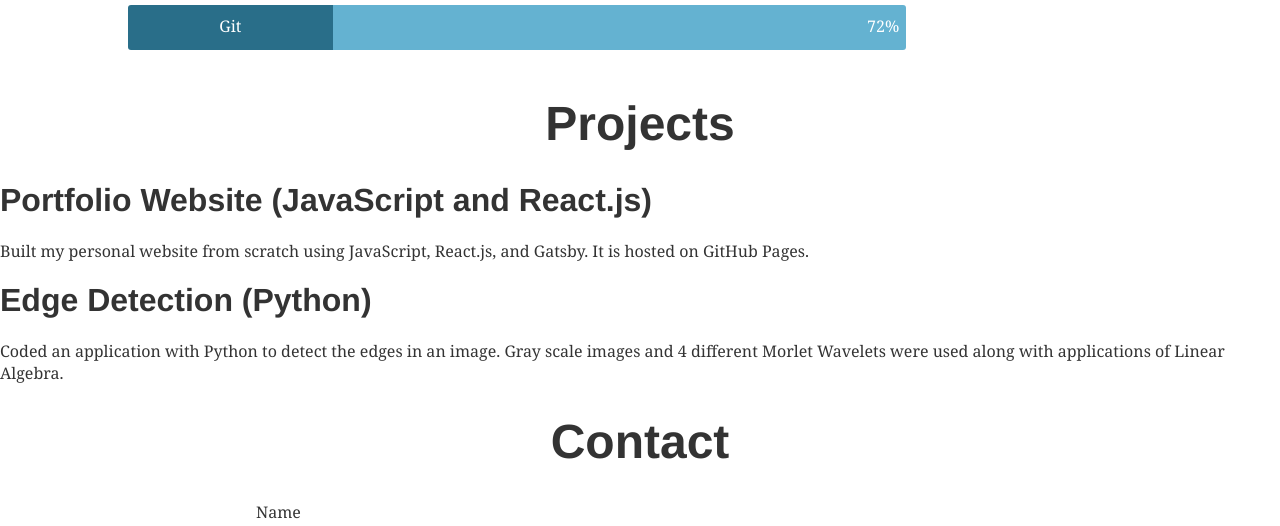
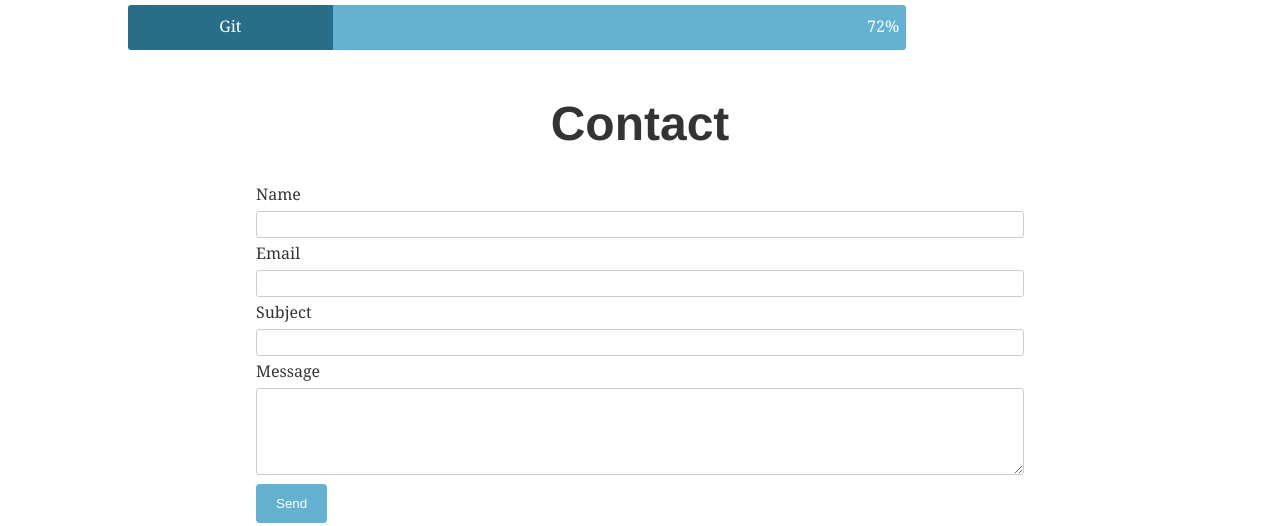
Before and after one commit to kellyhogan/kellyhogan.github.io, a Gatsby site: page / in a window 1280 px wide. Shown: the part 1814-2340 px from the top of the page. Built offline with nearby package versions, Linux system fonts and the light colour scheme; Gatsby itself is replaced by a stand-in of ours; what typography-theme-noriega would draw is missing.

Commit message:
Removed tmp projects section

```diff
--- a/src/components/Navbar.js
+++ b/src/components/Navbar.js
@@ -86,17 +86,6 @@ class Navbar extends React.Component {
           <Link
             className={this.handleMenuClassName()}
             activeClass="active"
-            to="projects"
-            spy={true}
-            smooth={true}
-            offset={-50}
-            duration={500}
-          >
-            Projects
-          </Link>
-          <Link
-            className={this.handleMenuClassName()}
-            activeClass="active"
             to="contact"
             spy={true}
             smooth={true}
--- a/src/components/Projects.css
+++ /dev/null
@@ -1,4 +0,0 @@
-.project-title {
-  text-align: center;
-  font-size: 3rem;
-}
--- a/src/components/Projects.js
+++ /dev/null
@@ -1,19 +0,0 @@
-import React from "react"
-
-import "./Projects.css"
-
-export default ({id}) => (
-  <div id={id}>
-  <h1 className="project-title">Projects</h1>
-  <ul>
-    <h1>Portfolio Website (JavaScript and React.js)</h1>
-    <li>
-      Built my personal website from scratch using JavaScript, React.js, and Gatsby. It is hosted on GitHub Pages.
-    </li>
-    <h1>Edge Detection (Python)</h1>
-    <li>
-      Coded an application with Python to detect the edges in an image. Gray scale images and 4 different Morlet Wavelets were used along with applications of Linear Algebra.
-    </li>
-  </ul>
-  </div>
-);
--- a/src/pages/index.js
+++ b/src/pages/index.js
@@ -4,7 +4,6 @@ import Layout from "../components/Layout-Index.js"
 import SEO from "../components/Seo"
 
 import About from "../components/About.js"
-import Projects from "../components/Projects.js"
 import Contact from "../components/Contact.js"
 import AOS from 'aos';
 import 'aos/dist/aos.css';
@@ -20,7 +19,6 @@ class IndexPage extends React.Component {
         <Layout>
           <SEO title="Home" keywords={[`gatsby`, `application`, `react`]} />
           <About id="about"/>
-          <Projects id="projects"/>
           <Contact id="contact"/>
         </Layout>
       </>
```
